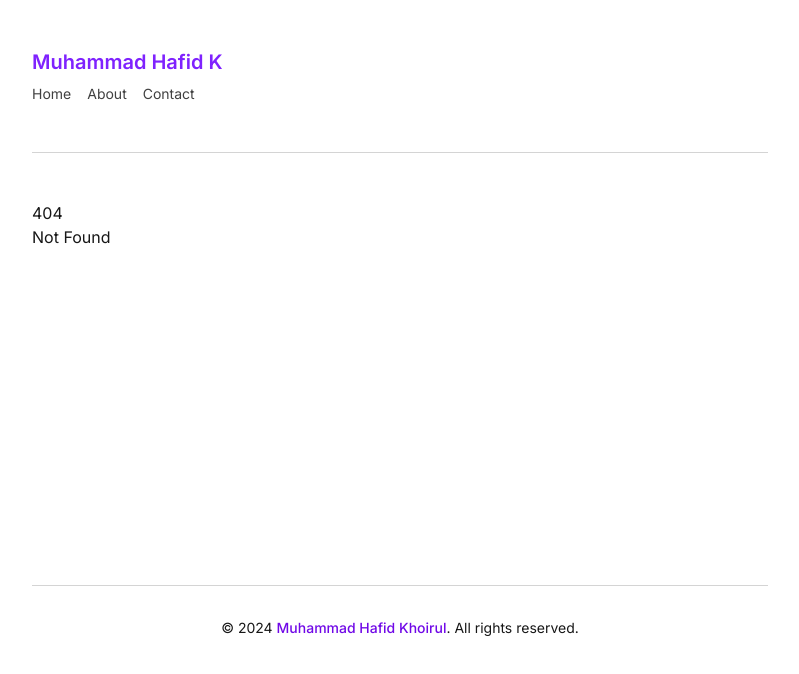
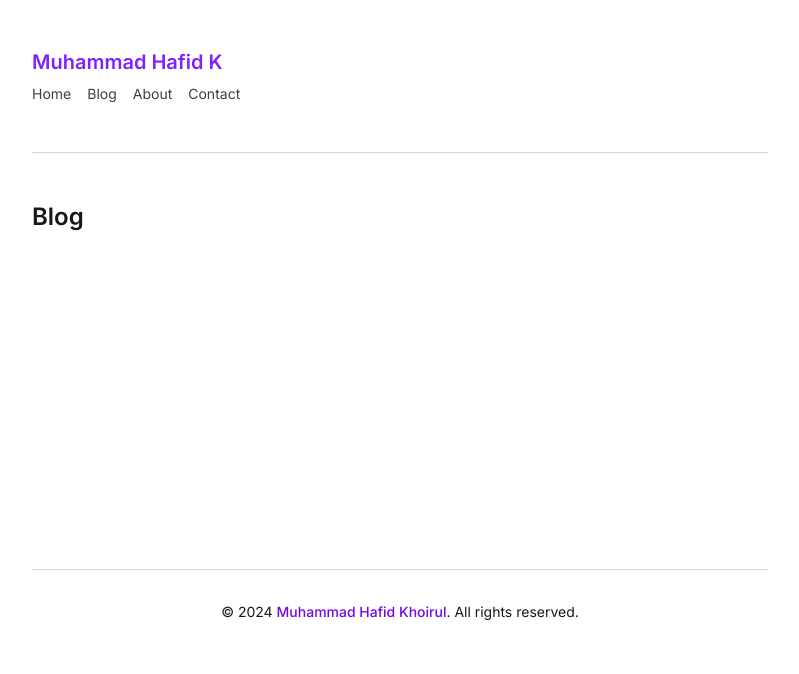
Before and after one commit to mhafidk/blog, a SvelteKit app: page /blog in a window 1280 px wide. Before the commit this address had no page. Shown: the top 674 px of the page, without its empty margins (240-1039 px from the left). Built offline with nearby package versions, Linux system fonts and the light colour scheme.

Commit message:
add blog page

```diff
--- a/src/routes/+layout.svelte
+++ b/src/routes/+layout.svelte
@@ -18,6 +18,7 @@
 		</h1>
 		<div class="flex gap-4 pt-2 text-sm text-neutral-700">
 			<a href="/" class="hover:text-violet-700">Home</a>
+			<a href="/blog" class="hover:text-violet-700">Blog</a>
 			<a href="/#about" class="hover:text-violet-700">About</a>
 			<a href="/#contact" class="hover:text-violet-700">Contact</a>
 		</div>
--- /dev/null
+++ b/src/routes/blog/+page.svelte
@@ -0,0 +1,3 @@
+<div class="">
+	<h1 class="text-2xl font-semibold">Blog</h1>
+</div>
```
